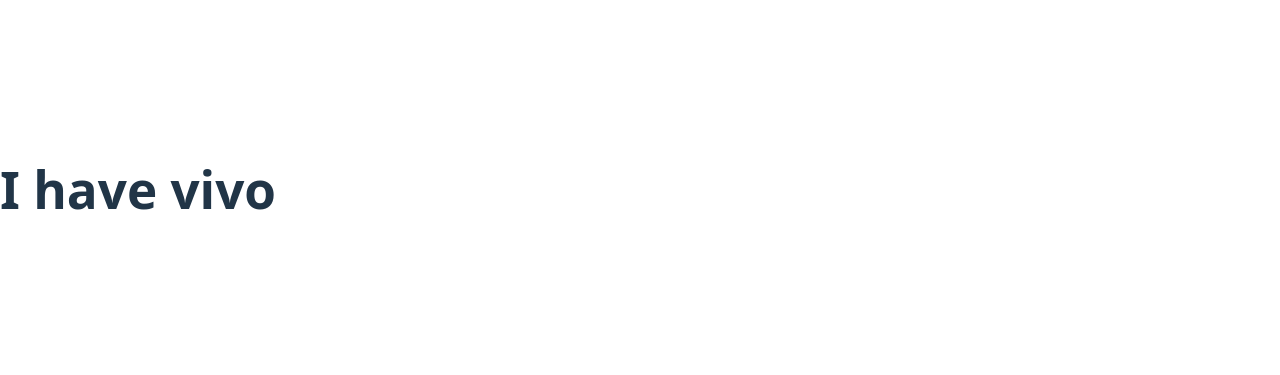
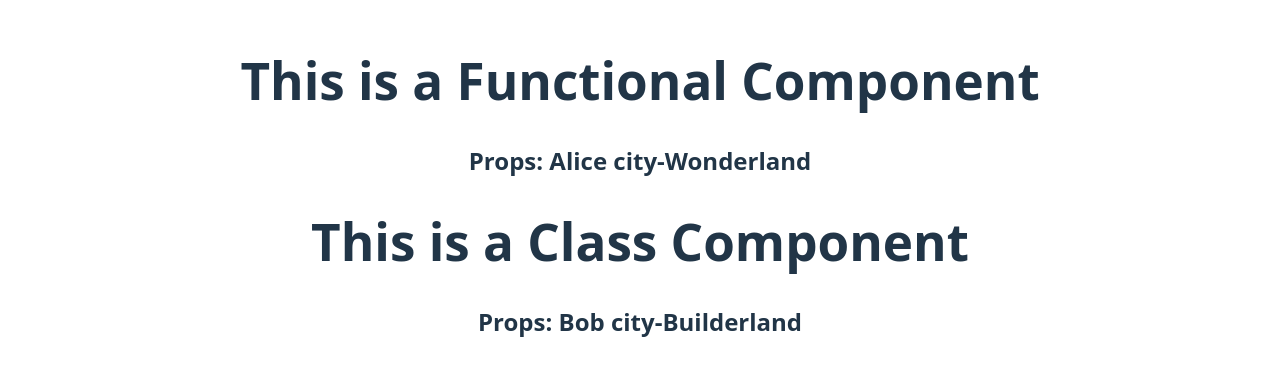
Before and after one commit to vyakhyaagoyal/MDM-Web-Development, a React (Vite) app in the folder sem-4/: page / in a window 1280 px wide. Shown: the part 211-586 px from the top of the page. Built offline with nearby package versions, Linux system fonts and the light colour scheme.

Commit message:
class and functional components

```diff
--- a/sem-4/src/App.jsx
+++ b/sem-4/src/App.jsx
@@ -1,20 +1,34 @@
 import About from './About'
 import './App.css'
+import FunctionalComponent from './FunctionalComponent'
+import ClassComponent from './ClassComponent'
 import Greet from './Greet'
+import React from 'react'
 
-function App() {
+export default function App() {
+  return (
+    <div>
+      <FunctionalComponent name="Alice" city="Wonderland" />
+      <ClassComponent name="Bob" city="Builderland" />
 
-  return (
-    <>
-      {/* <h1>Hello!</h1> */}
-      {/* <Header/>
-      <SideNav/>
-      <MainContent/>
-      <Footer/> */}
-      {/* <Greet/> */}
-      <About/>
-    </>
+    </div>
   )
 }
 
-export default App
+
+// function App() {
+
+//   return (
+//     <>
+//       {/* <h1>Hello!</h1> */}
+//       {/* <Header/>
+//       <SideNav/>
+//       <MainContent/>
+//       <Footer/> */}
+//       {/* <Greet/> */}
+//       <About/>
+//     </>
+//   )
+// }
+
+// export default App
--- /dev/null
+++ b/sem-4/src/ClassComponent.jsx
@@ -0,0 +1,11 @@
+import React,{Component} from 'react'
+
+export default class ClassComponent extends Component{
+  render(){
+    return (
+      <div>
+        <h1>This is a Class Component</h1>
+        <h2>Props: {this.props.name} city-{this.props.city} </h2>
+      </div>
+  )
+}}
--- /dev/null
+++ b/sem-4/src/FunctionalComponent.jsx
@@ -0,0 +1,10 @@
+import React from 'react'
+
+export default function FunctionalComponent(props) {
+  return (
+    <div>
+      <h1>This is a Functional Component</h1>
+      <h2>Props: {props.name} city-{props.city} </h2>
+    </div>
+  )
+}
--- a/sem-4/src/main.jsx
+++ b/sem-4/src/main.jsx
@@ -1,23 +1,24 @@
 import { StrictMode } from 'react'
 import { createRoot } from 'react-dom/client'
 import './index.css'
-// import App from './App.jsx'
+import App from './App.jsx'
 import React, { Component } from 'react';
 
 let m="vivo"
+let year=2024
 
 //class component example
 export default class Mobile extends Component{
   render(){
     return(
-      <h1>I have {this.props.brand}</h1>
+      <h1>I have {this.props.brand} from {this.props.year} and it is {this.props.quality}</h1>
     )
   }
 }
 
 createRoot(document.getElementById('root')).render(
   // <StrictMode>
-  //   <App />
+    <App />
   // </StrictMode>,
-  <Mobile brand={m}/>
+  // <Mobile brand={m} year={year} quality="good"/>
 )
```
